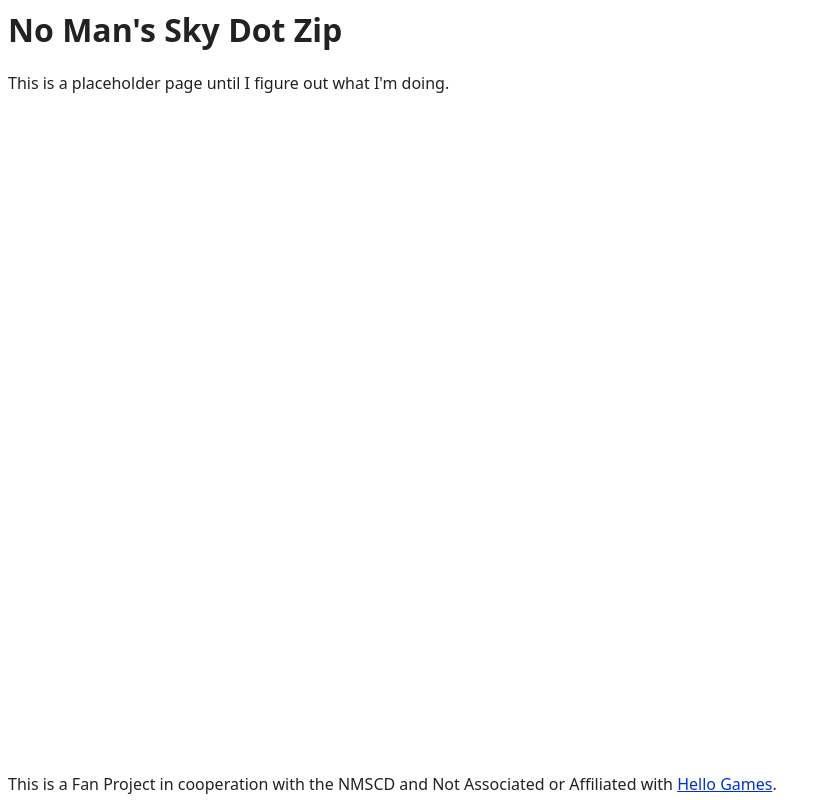
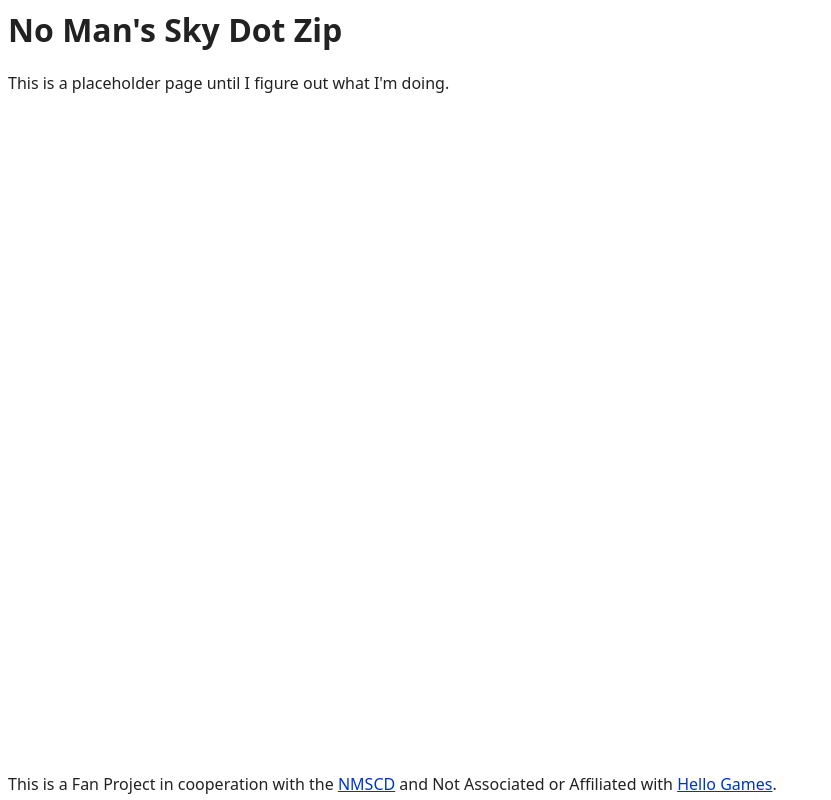
Before and after one commit to NMSCD/nomanssky.zip, a plain HTML site: page index.html in a window 1280 px wide. Shown: the whole page, without its empty margins (0-831 px from the left). Drawn offline with Linux system fonts and the light colour scheme.

Commit message:
Update index.html
added nmscd link

```diff
--- a/index.html
+++ b/index.html
@@ -30,7 +30,7 @@
   <H1>No Man's Sky Dot Zip</H1>
   <p>This is a placeholder page until I figure out what I'm doing.</p>
   <div style="position: absolute; bottom: 5px;">
-      This is a Fan Project in cooperation with the NMSCD and Not Associated or Affiliated with <a href="https://hellogames.org/">Hello Games</a>.
+      This is a Fan Project in cooperation with the <a href="https://nmscd.com/">NMSCD</a> and Not Associated or Affiliated with <a href="https://hellogames.org/">Hello Games</a>.
   </div>
 
 </body>
```
